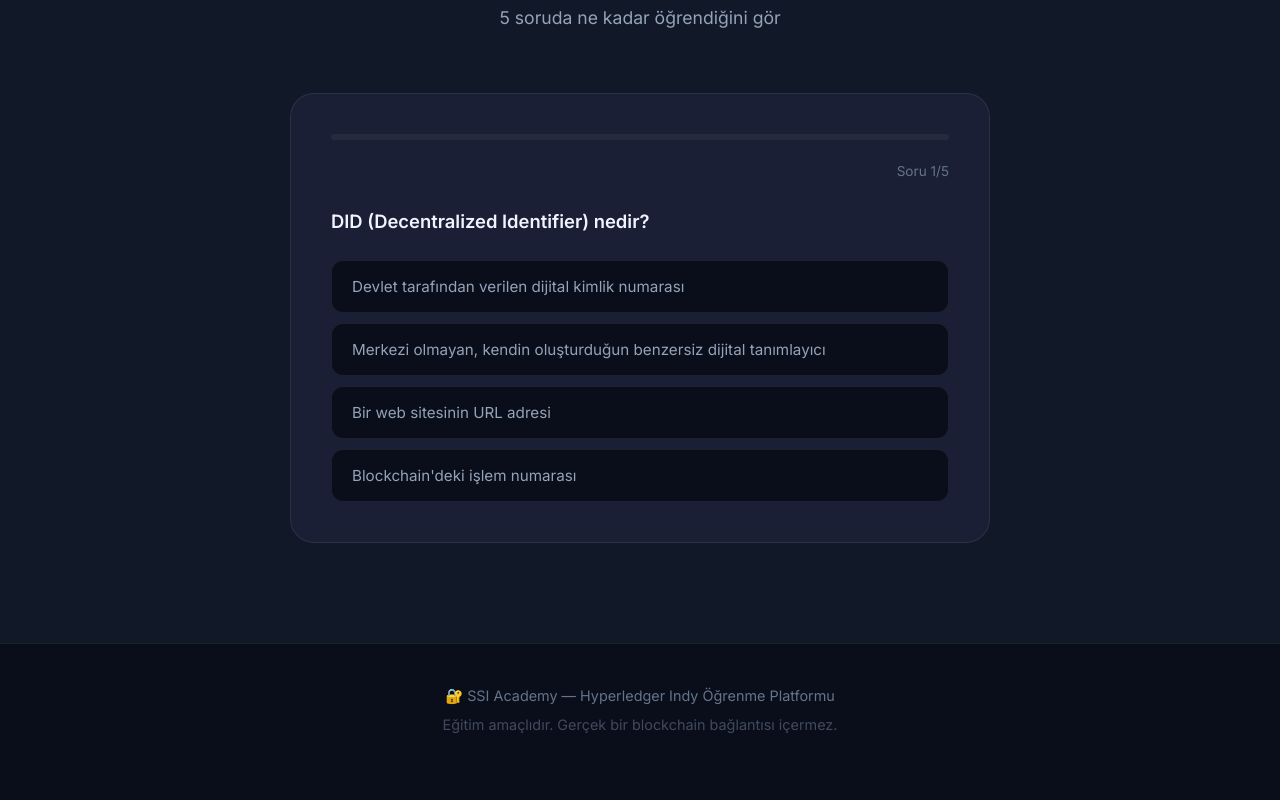
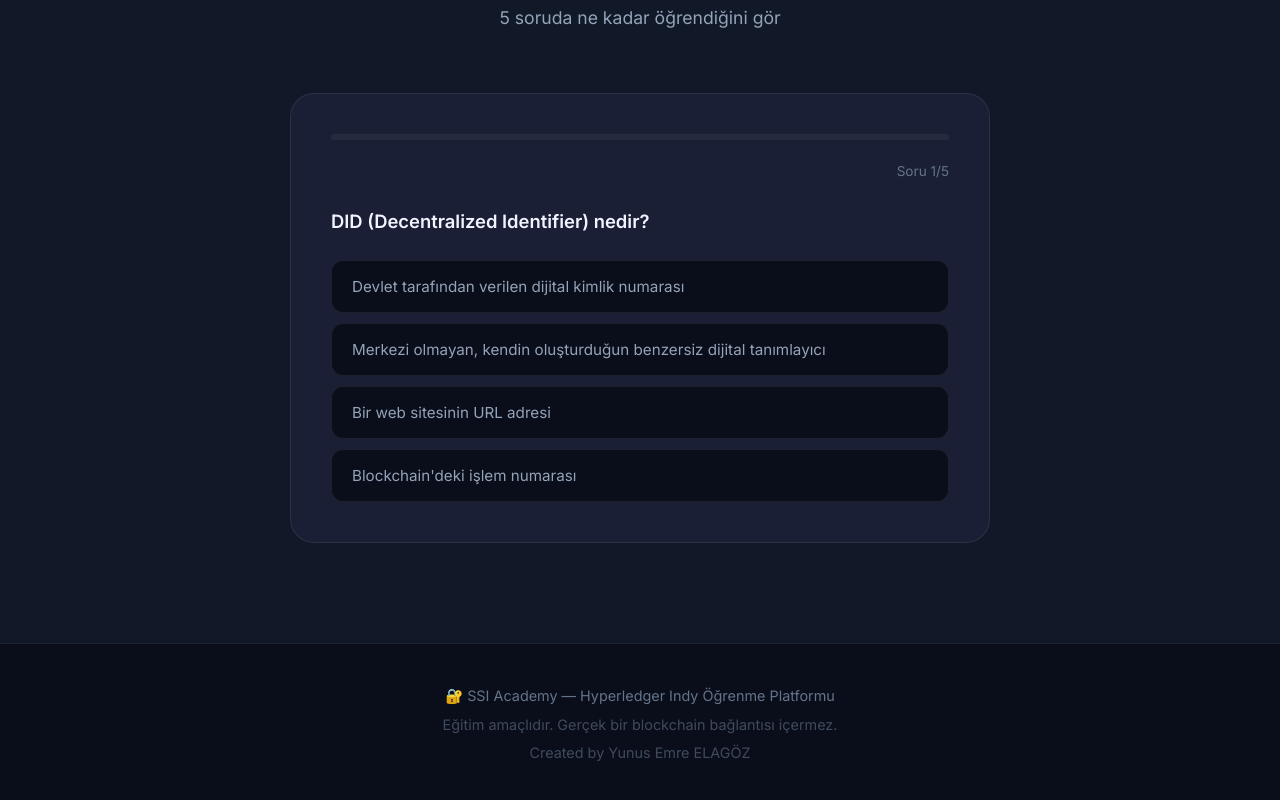
Before and after one commit to yunusemreelagoz/ssi-academy, a plain HTML site: page Demo/index.html in a window 1280 px wide. Shown: the part 4450-5250 px from the top of the page. Before the commit the page ends 5227 px from the top, so only its background shows below. Drawn offline with Linux system fonts and the light colour scheme.

Commit message:
created by added

```diff
--- a/Demo/index.html
+++ b/Demo/index.html
@@ -547,6 +547,7 @@
     <footer class="footer">
         <p>🔐 SSI Academy — Hyperledger Indy Öğrenme Platformu</p>
         <p class="footer-sub">Eğitim amaçlıdır. Gerçek bir blockchain bağlantısı içermez.</p>
+        <p class="footer-sub">Created by Yunus Emre ELAGÖZ</p>
     </footer>
 
     <script src="app.js"></script>
```
